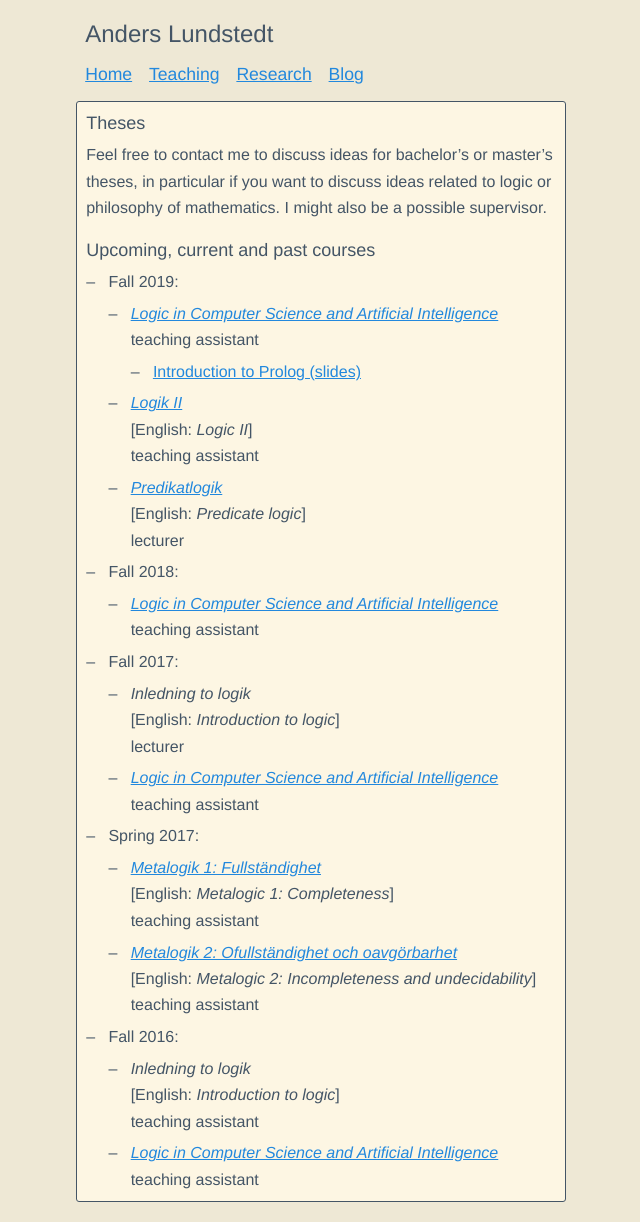
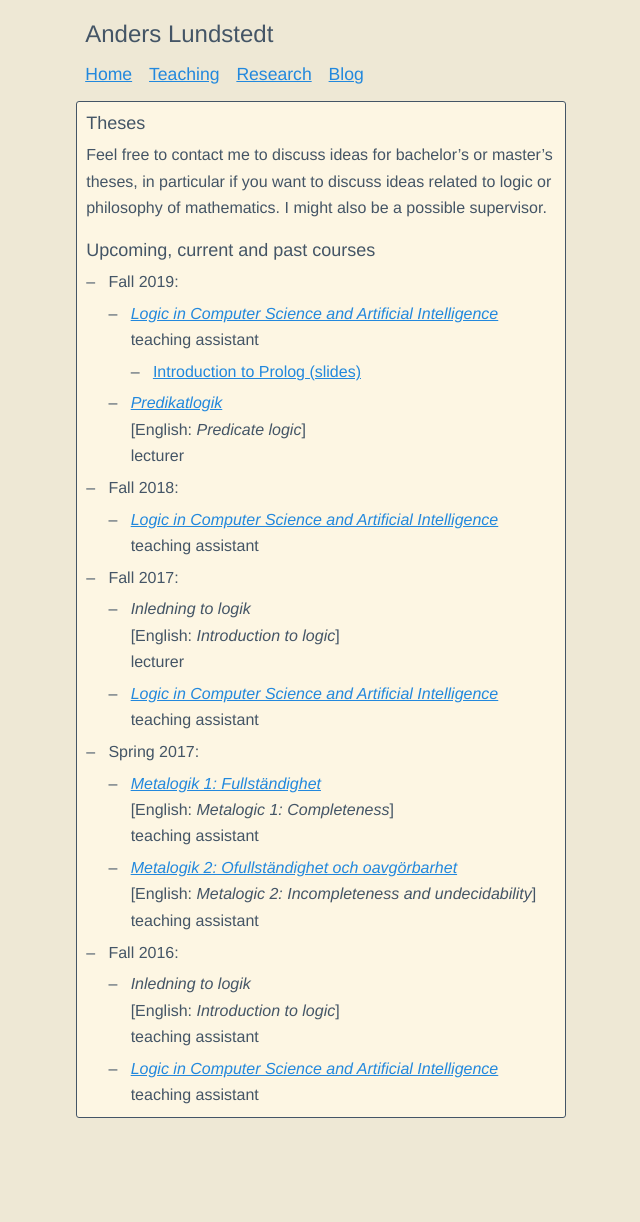
Before and after one commit to anderslundstedt/anderslundstedt.github.io, a Jekyll site: the page built from teaching/index.md, in a window 1280 px wide. Shown: the whole page, without its empty margins (319-959 px from the left). Built offline with Jekyll 4.4.1, drawn with Linux system fonts in a browser that asks for light colours; after the commit the page ends 1138 px from its top, so only the background shows below that.

Commit message:
remove Logik II gig

```diff
--- a/teaching/index.md
+++ b/teaching/index.md
@@ -12,9 +12,6 @@ mathematics. I might also be a possible supervisor.
   - [*Logic in Computer Science and Artificial Intelligence*](https://www2.philosophy.su.se/goranko/Courses2019/LiCSAI-2019.html)
     teaching assistant
     - [Introduction to Prolog (slides)](LiCSAI-2019/lundstedt_introduction_to_prolog_2019.pdf)
-  - [*Logik II*](https://www.philosophy.su.se/utbildning/kurser/grundnivå/deltidskurser/logik-ii-7-5-hp-1.431933)
-    [English: *Logic II*]
-    teaching assistant
   - [*Predikatlogik*](https://www.philosophy.su.se/utbildning/kurser/grundnivå/heltidskurser/teoretisk-filosofi-i-logik/teoretisk-filosofi-i-logik-30-hp-1.444857)
     [English: *Predicate logic*]
     lecturer
```
